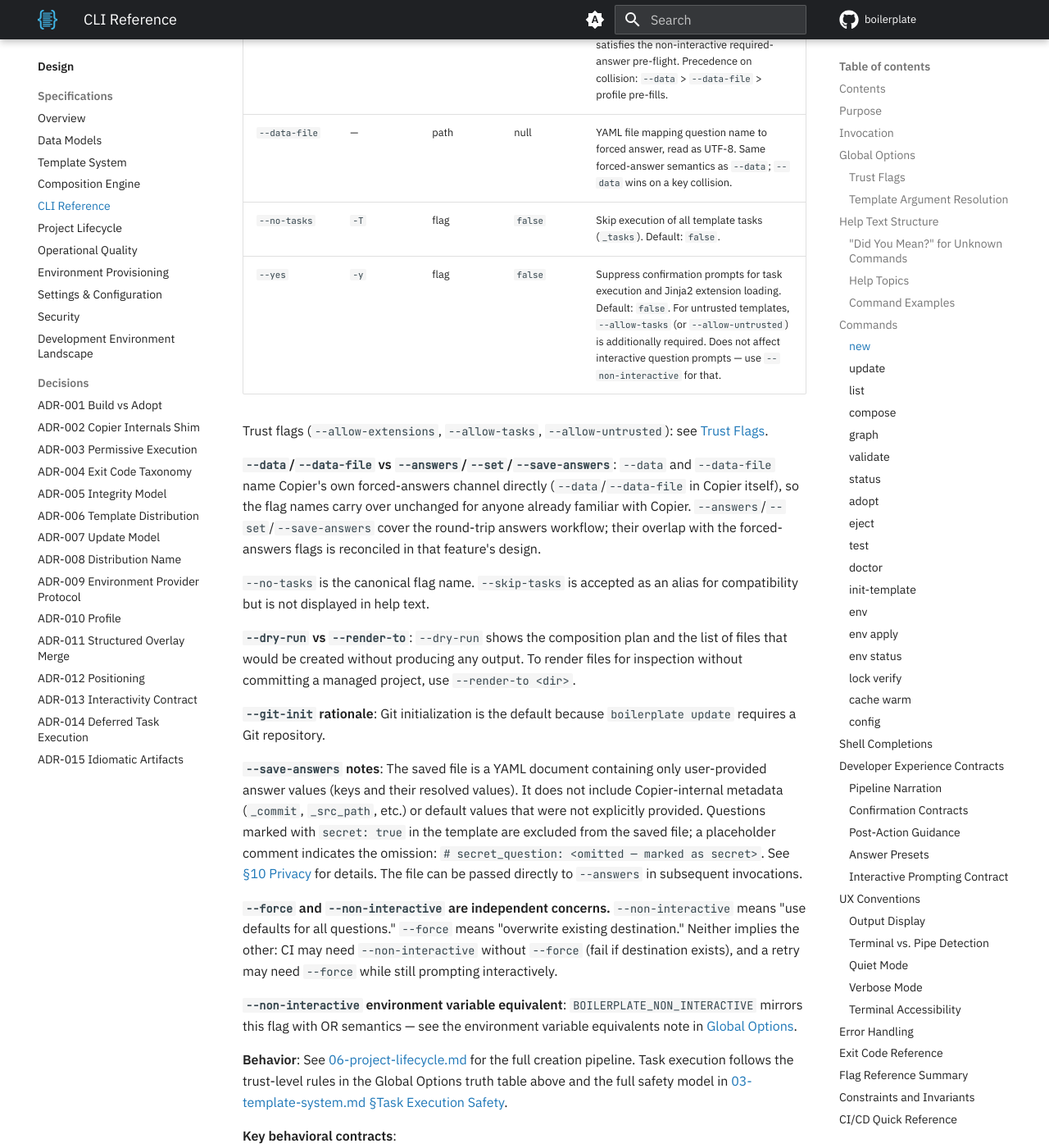
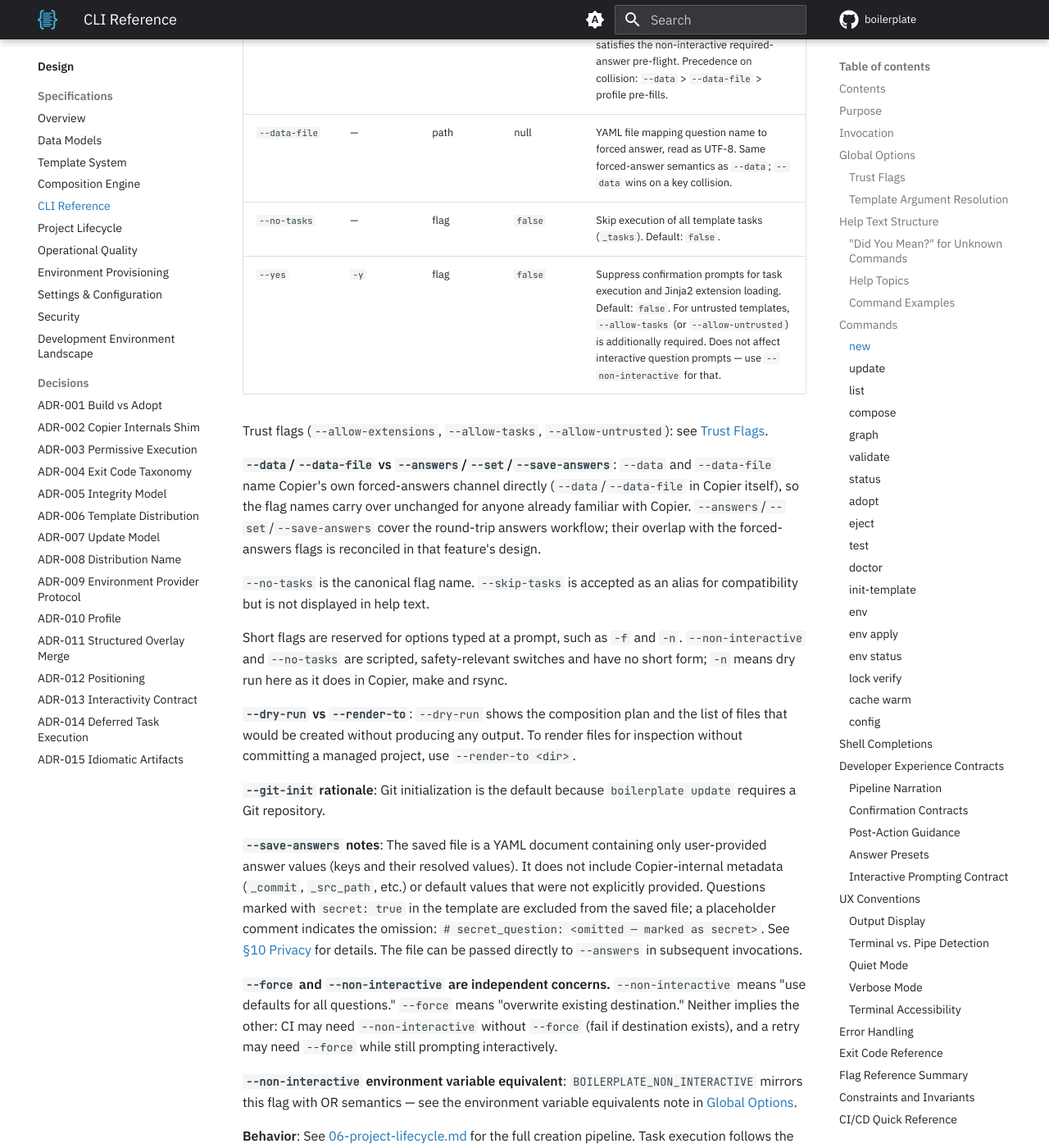
Before and after one commit to TheRealBillSiegler/boilerplate, an MkDocs documentation site: the page built from docs/design/05-cli-reference.md, in a window 1280 px wide and 1400 px high, scrolled down 9241 px. Shown: the whole window at 82% size. Built offline with MkDocs 1.6.1 and Material for MkDocs 9.7.7, drawn with Linux system fonts in a browser that asks for light colours; comment, search, counter and statistics services are not loaded; the version menu is left out; some of the changed text lies outside the part shown.

Commit message:
feat(cli)!: give -n to --dry-run
`-n` is dry run in Copier (`--pretend`), make, git clean and rsync; on
`new` it meant `--non-interactive`, so the documented `new project -n -f
dest` read as a preview and performed a forced write. `--non-interactive`
and `--no-tasks` are scripted, safety-relevant switches and keep long
forms only; design 05 drops their short flags.

BREAKING CHANGE: `boilerplate new -n` now means `--dry-run`; scripts that
meant non-interactive must pass `--non-interactive`.

Co-Authored-By: Claude Fable 5.1 <noreply@anthropic.com>

```diff
--- a/docs/design/05-cli-reference.md
+++ b/docs/design/05-cli-reference.md
@@ -239,8 +239,8 @@ The selection prompt MUST NOT make network calls. It operates only on locally ca
 | Option | Short | Type | Default | Description |
 | --- | --- | --- | --- | --- |
 | `--force` | `-f` | flag | `false` | Overwrite destination if it already exists (no confirmation). Default: `false`. |
-| `--non-interactive` | `-n` | flag | `false` | Use defaults for all unanswered questions without prompting. Default: `false`. |
-| `--dry-run` | `-d` | flag | `false` | Show the composition plan without rendering or writing files. Default: `false`. |
+| `--non-interactive` | — | flag | `false` | Use defaults for all unanswered questions without prompting. Default: `false`. |
+| `--dry-run` | `-n` | flag | `false` | Show the composition plan without rendering or writing files. Default: `false`. |
 | `--render-to` | — | path | null | Render the template to the specified directory for inspection without creating a managed project. Default: null. |
 | `--git-init` | — | flag | `true` | Initialize a Git repository in the created project directory. Default: `true`. Use `--no-git-init` to skip. |
 | `--answers` | `-a` | path | null | YAML file containing question answers. Default: null. |
@@ -248,7 +248,7 @@ The selection prompt MUST NOT make network calls. It operates only on locally ca
 | `--save-answers` | — | path | null | Write final merged answers to a YAML file for CI reproducibility. Default: null. See `--save-answers` notes below. |
 | `--data` | — | key=value | — | Forced answer for one question (repeatable). Never prompted for; satisfies the non-interactive required-answer pre-flight. Precedence on collision: `--data` > `--data-file` > profile pre-fills. |
 | `--data-file` | — | path | null | YAML file mapping question name to forced answer, read as UTF-8. Same forced-answer semantics as `--data`; `--data` wins on a key collision. |
-| `--no-tasks` | `-T` | flag | `false` | Skip execution of all template tasks (`_tasks`). Default: `false`. |
+| `--no-tasks` | — | flag | `false` | Skip execution of all template tasks (`_tasks`). Default: `false`. |
 | `--yes` | `-y` | flag | `false` | Suppress confirmation prompts for task execution and Jinja2 extension loading. Default: `false`. For untrusted templates, `--allow-tasks` (or `--allow-untrusted`) is additionally required. Does not affect interactive question prompts — use `--non-interactive` for that. |
 
 Trust flags (`--allow-extensions`, `--allow-tasks`, `--allow-untrusted`): see [Trust Flags](#trust-flags).
@@ -256,6 +256,8 @@ Trust flags (`--allow-extensions`, `--allow-tasks`, `--allow-untrusted`): see [T
 **`--data`/`--data-file` vs `--answers`/`--set`/`--save-answers`**: `--data` and `--data-file` name Copier's own forced-answers channel directly (`--data`/`--data-file` in Copier itself), so the flag names carry over unchanged for anyone already familiar with Copier. `--answers`/`--set`/`--save-answers` cover the round-trip answers workflow; their overlap with the forced-answers flags is reconciled in that feature's design.
 
 `--no-tasks` is the canonical flag name. `--skip-tasks` is accepted as an alias for compatibility but is not displayed in help text.
+
+Short flags are reserved for options typed at a prompt, such as `-f` and `-n`. `--non-interactive` and `--no-tasks` are scripted, safety-relevant switches and have no short form; `-n` means dry run here as it does in Copier, make and rsync.
 
 **`--dry-run` vs `--render-to`**: `--dry-run` shows the composition plan and the list of files that would be created without producing any output. To render files for inspection without committing a managed project, use `--render-to <dir>`.
 
@@ -298,7 +300,7 @@ Update an existing project to a newer template version. See [06-project-lifecycl
 
 | Option | Short | Type | Default | Description |
 | --- | --- | --- | --- | --- |
-| `--dry-run` | `-d` | flag | `false` | Show update plan and exit without prompting or applying. Default: `false`. |
+| `--dry-run` | `-n` | flag | `false` | Show update plan and exit without prompting or applying. Default: `false`. |
 | `--continue` | `-c` | flag | `false` | Resume after resolving merge conflicts (write lock file). Default: `false`. |
 | `--abort` | — | flag | `false` | Abandon an in-progress update; restore pre-update file state. Default: `false`. |
 | `--target-version` | `-t` | string | null | Target template version. Default: latest. |
@@ -306,8 +308,8 @@ Update an existing project to a newer template version. See [06-project-lifecycl
 | `--set` | `-s` | key=value | — | Inline answer override for scalar values (repeatable). |
 | `--yes` | `-y` | flag | `false` | Skip confirmation prompt; apply immediately. Default: `false`. |
 | `--allow-downgrade` | — | flag | `false` | Permit updating to an older template version (normally rejected). Default: `false`. |
-| `--non-interactive` | `-n` | flag | `false` | Use defaults for new questions without prompting. Default: `false`. |
-| `--no-tasks` | `-T` | flag | `false` | Skip execution of all template tasks (`_tasks`). Default: `false`. |
+| `--non-interactive` | — | flag | `false` | Use defaults for new questions without prompting. Default: `false`. |
+| `--no-tasks` | — | flag | `false` | Skip execution of all template tasks (`_tasks`). Default: `false`. |
 | `--template-source` | — | path or URL | null | Override the template source location used by Copier when its built-in resolution cannot reach the template. Default: null. |
 | `--force` | `-f` | flag | `false` | Skip the clean working tree pre-flight check. Default: `false`. Does NOT skip confirmation (use `--yes` for that). |
 
@@ -601,7 +603,7 @@ Import an existing Copier-managed project into Boilerplate lifecycle management.
 
 | Option | Short | Type | Default | Description |
 | --- | --- | --- | --- | --- |
-| `--dry-run` | `-d` | flag | `false` | Show what would be written without making changes. Default: `false`. |
+| `--dry-run` | `-n` | flag | `false` | Show what would be written without making changes. Default: `false`. |
 | `--format` | — | enum | `table` | Output format: `table`, `json`. Default: `table`. |
 
 **Preconditions**:
@@ -633,7 +635,7 @@ Stop Boilerplate lifecycle management of a project. This is the exact inverse of
 | Option | Short | Type | Default | Description |
 | --- | --- | --- | --- | --- |
 | `--yes` | `-y` | flag | `false` | Skip the confirmation prompt. Default: `false`. |
-| `--dry-run` | `-d` | flag | `false` | List what would be removed without changing anything. Default: `false`. |
+| `--dry-run` | `-n` | flag | `false` | List what would be removed without changing anything. Default: `false`. |
 | `--format` | — | enum | `table` | Output format: `table`, `json`. Default: `table`. |
 
 **What is removed** (Boilerplate-owned artifacts only):
@@ -810,7 +812,7 @@ boilerplate env apply [options] <profile-spec>
 
 | Flag | Short | Description |
 | --- | --- | --- |
-| `--dry-run` | `-d` | Display the provisioning plan without applying changes. Default: `false`. |
+| `--dry-run` | `-n` | Display the provisioning plan without applying changes. Default: `false`. |
 | `--yes` | `-y` | Skip confirmation prompt. Default: `false`. |
 | `--force` | `-f` | Re-install tools even if the correct version is already present. Default: `false`. |
 
@@ -1153,12 +1155,12 @@ The following table summarizes flag availability across commands. **Global flags
 | Flag | `new` | `update` | `adopt` | `eject` | `list` | `compose` | `graph` | `validate` | `status` | `doctor` | `init-template` | `test` | `env` | `lock` | `cache` |
 | --- | --- | --- | --- | --- | --- | --- | --- | --- | --- | --- | --- | --- | --- | --- | --- |
 | `--force` | X | X | | | | | | | | | | | X | | X |
-| `--non-interactive` / `-n` | X | X | | | | | | | | | | | | | |
-| `--dry-run` | X | X | X | X | | | | | | | | | X | | |
+| `--non-interactive` | X | X | | | | | | | | | | | | | |
+| `--dry-run` / `-n` | X | X | X | X | | | | | | | | | X | | |
 | `--answers` | X | X | | | | | | | | | | | | | |
 | `--set` | X | X | | | | | | | | | | | | | |
 | `--save-answers` | X | | | | | | | | | | | | | | |
-| `--no-tasks` / `-T` | X | X | | | | | | | | | | | | | |
+| `--no-tasks` | X | X | | | | | | | | | | | | | |
 | `--allow-extensions` | X | X | | | | | | | | | | | | | |
 | `--allow-tasks` | X | X | | | | | | | | | | | | | |
 | `--allow-untrusted` | X | X | | | | | | | | | | | | | |
```
Also changed, not shown: CHANGELOG.md (+1 -0 lines), docs/cli-examples.md (+1 -1 lines), docs/quickstart.md (+3 -3 lines), 2 other files.
